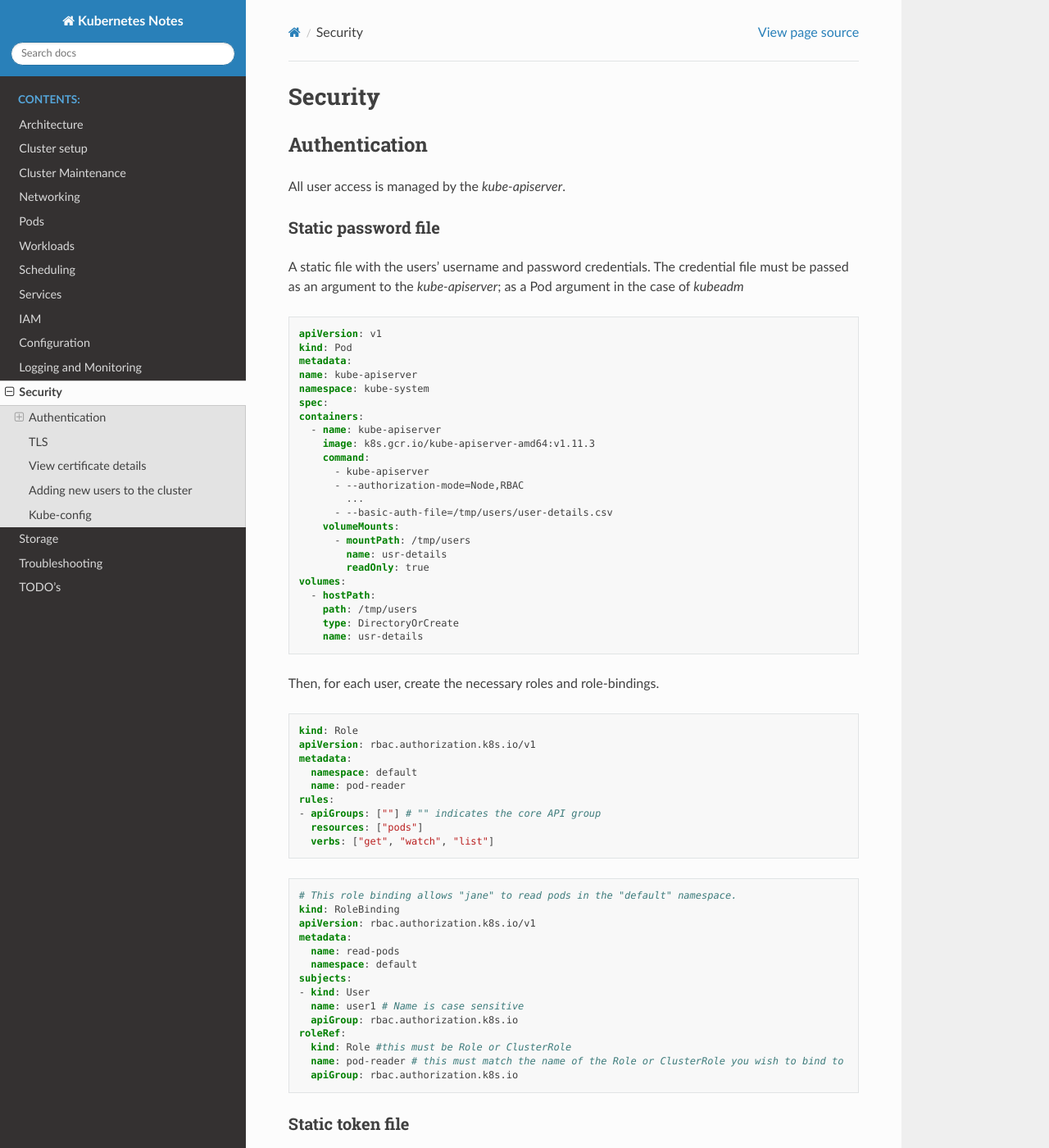
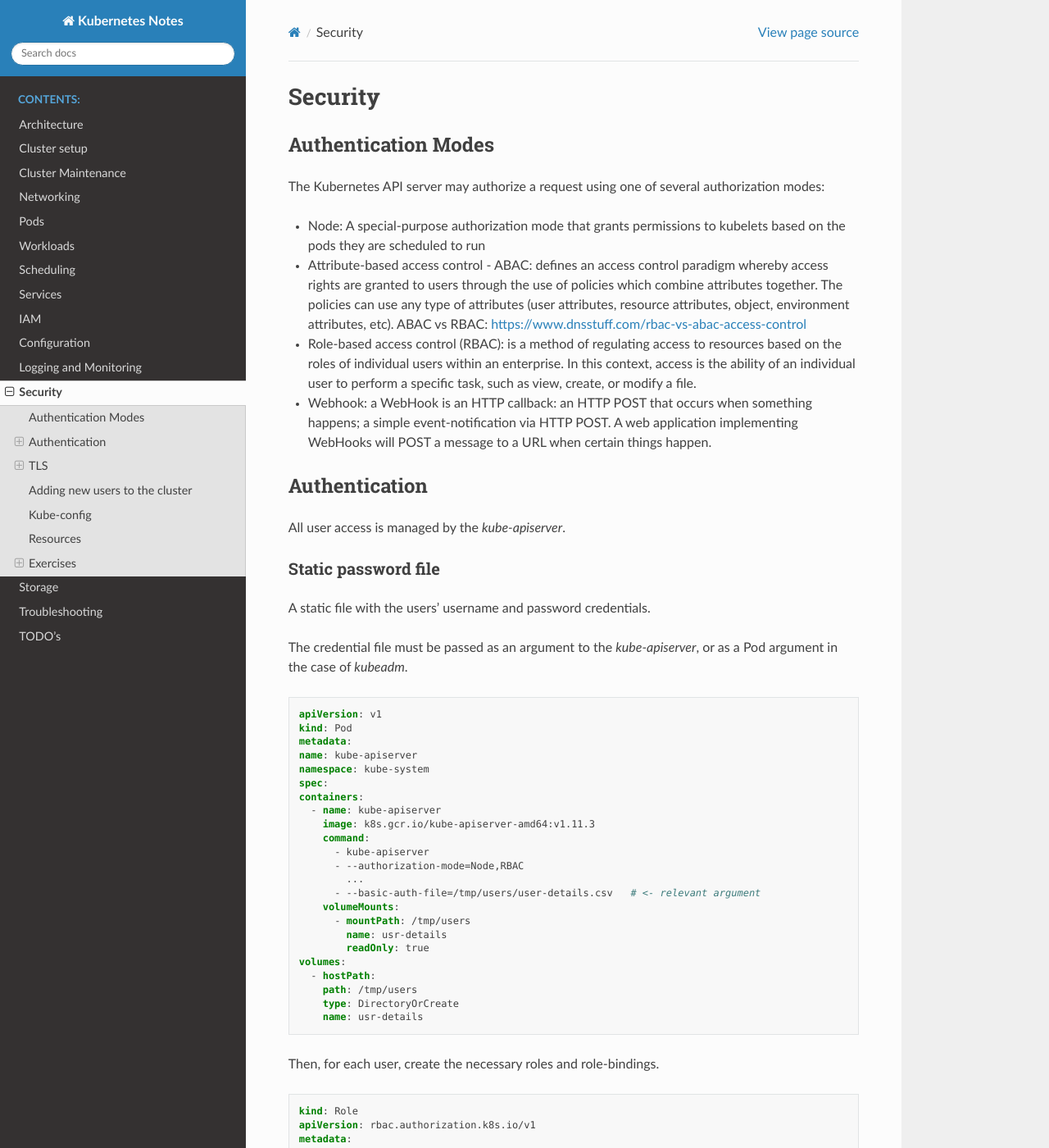
Before and after one commit to Calcifer777/learn-kubernetes, a Sphinx documentation site: the page built from docs/source/security.rst, in a window 1280 px wide and 1400 px high. Shown: the whole window at 82% size. Built offline with Sphinx 7.4.7 and the Read the Docs theme 2.0.0, drawn with Linux system fonts in a browser that asks for light colours; some of the changed text lies outside the part shown.

Commit message:
docs: secutiry wip

```diff
--- a/docs/source/security.rst
+++ b/docs/source/security.rst
@@ -1,16 +1,30 @@
-##############
+##############################
 Security
-##############
+##############################
 
+***********************************
+Authentication Modes
+***********************************
+
+The Kubernetes API server may authorize a request using one of several authorization modes:
+
+- Node: A special-purpose authorization mode that grants permissions to kubelets based on the pods they are scheduled to run
+- Attribute-based access control - ABAC: defines an access control paradigm whereby access rights are granted to users through the use of policies which combine attributes together. The policies can use any type of attributes (user attributes, resource attributes, object, environment attributes, etc). ABAC vs RBAC: https://www.dnsstuff.com/rbac-vs-abac-access-control
+- Role-based access control (RBAC): is a method of regulating access to resources based on the roles of individual users within an enterprise. In this context, access is the ability of an individual user to perform a specific task, such as view, create, or modify a file.
+- Webhook: a WebHook is an HTTP callback: an HTTP POST that occurs when something happens; a simple event-notification via HTTP POST. A web application implementing WebHooks will POST a message to a URL when certain things happen.
+
+***********************************
 Authentication
-*****************
+***********************************
 
 All user access is managed by the `kube-apiserver`.
 
 Static password file
-======================
+==============================
 
-A static file with the users' username and password credentials. The credential file must be passed as an argument to the `kube-apiserver`; as a Pod argument in the case of `kubeadm`
+A static file with the users' username and password credentials.
+
+The credential file must be passed as an argument to the `kube-apiserver`, or as a Pod argument in the case of `kubeadm`.
 
 .. code-block:: yaml
 
@@ -27,7 +41,7 @@ A static file with the users' username and password credentials. The credential
           - kube-apiserver
           - --authorization-mode=Node,RBAC
             ...
-          - --basic-auth-file=/tmp/users/user-details.csv
+          - --basic-auth-file=/tmp/users/user-details.csv   # <- relevant argument
         volumeMounts:
           - mountPath: /tmp/users
             name: usr-details
@@ -48,11 +62,11 @@ Then, for each user, create the necessary roles and role-bindings.
     namespace: default
     name: pod-reader
   rules:
-  - apiGroups: [""] # "" indicates the core API group
+  - apiGroups: [""]                               # "" indicates the core API group
     resources: ["pods"]
     verbs: ["get", "watch", "list"]
 
-.. code-block:: yaml
+  ---
 
   # This role binding allows "jane" to read pods in the "default" namespace.
   kind: RoleBinding
@@ -62,26 +76,28 @@ Then, for each user, create the necessary roles and role-bindings.
     namespace: default
   subjects:
   - kind: User
-    name: user1 # Name is case sensitive
+    name: user1                                   # Name is case sensitive
     apiGroup: rbac.authorization.k8s.io
   roleRef:
     kind: Role #this must be Role or ClusterRole
-    name: pod-reader # this must match the name of the Role or ClusterRole you wish to bind to
+    name: pod-reader                              # must match the name of the Role to which to bind
     apiGroup: rbac.authorization.k8s.io
 
+
 Static token file
-======================
+==============================
 
 Same as the static password file, but with tokens instead of passwords
 
 Certificates
-======================
+==============================
 
 Identity services
-======================
+==============================
 
+***********************************
 TLS
-******
+***********************************
 
 Types of certificates:
 
@@ -110,23 +126,26 @@ Generating clusters certificates:
   .. code-block:: bash
 
     open genrsa -out ca.key 2048  # generate the key
-    openssl req -new -key ca.key -subj "/CN=KUBERNETES-CA" -out ca.csr  # generate the certificate sign request
-    openssl x509 -req -in ca.csr -signkey ca.key -out ca.crt  # sign the certificate
+    openssl req -new -key ca.key -subj "/CN=KUBERNETES-CA" -out ca.csr                    # generate the certificate sign request
+    openssl x509 -req -in ca.csr -signkey ca.key -out ca.crt                              # sign the certificate
 
 - Create the client certificate (example for the admin user):
 
   .. code-block:: bash
 
-    open genrsa -out admin.key 2048  # generate the key
-    openssl req -new -key admin.key -subj "/CN=kube-admin/O=system:masters" -out ca.csr  # generate the certificate sign request
-    openssl x509 -req -in admin.csr -signkey -CA ca.crt -CAkey ca.key -out admin.crt  # sign the certificate with the ca certificate
+    open genrsa -out admin.key 2048                                                       # generate the key
+    openssl req -new -key admin.key -subj "/CN=kube-admin/O=system:masters" -out ca.csr   # generate the certificate sign request
+    openssl x509 -req -in admin.csr -signkey -CA ca.crt -CAkey ca.key -out admin.crt      # sign the certificate with the ca certificate
 
 
 View certificate details
-****************************
+==============================
 
 - WIP
 
+https://kubernetes.io/docs/reference/access-authn-authz/authorization/#determine-the-request-verb
+
+***********************************
 Adding new users to the cluster
 ***********************************
 
@@ -154,13 +173,19 @@ The controller-manager is responsible for monitoring csr's approving and signing
 - kubectl certificate [approve|deny] user-name
 - kubectl get csr -o jsonpath '{.status.certificate}' | base64 -d
 
+******************************
 Kube-config
-*************
+******************************
 
 A `~/.kube/config` file defines:
 - a set of clusters
 - a set of users
 - a set of contexts; a context defines which user to use for logging in to a cluster
+
+kubectl config view
+
+
+kubectl config view --kubeconfig path-to-config-file
 
 .. code-block:: yaml
 
@@ -182,3 +207,22 @@ A `~/.kube/config` file defines:
       user: my-user
       namespace: my-first-cluster
   current-context: my-user@my-first-cluster
+
+
+******************************
+Resources
+******************************
+
+https://mjarosie.github.io/dev/2021/09/15/iam-roles-for-kubernetes-service-accounts-deep-dive.html
+
+******************************
+Exercises
+******************************
+
+Creates a new User, and approve CSR
+======================================
+
+Inspect the kubeconfig file
+======================================
+
+kubectl api-resources
```
